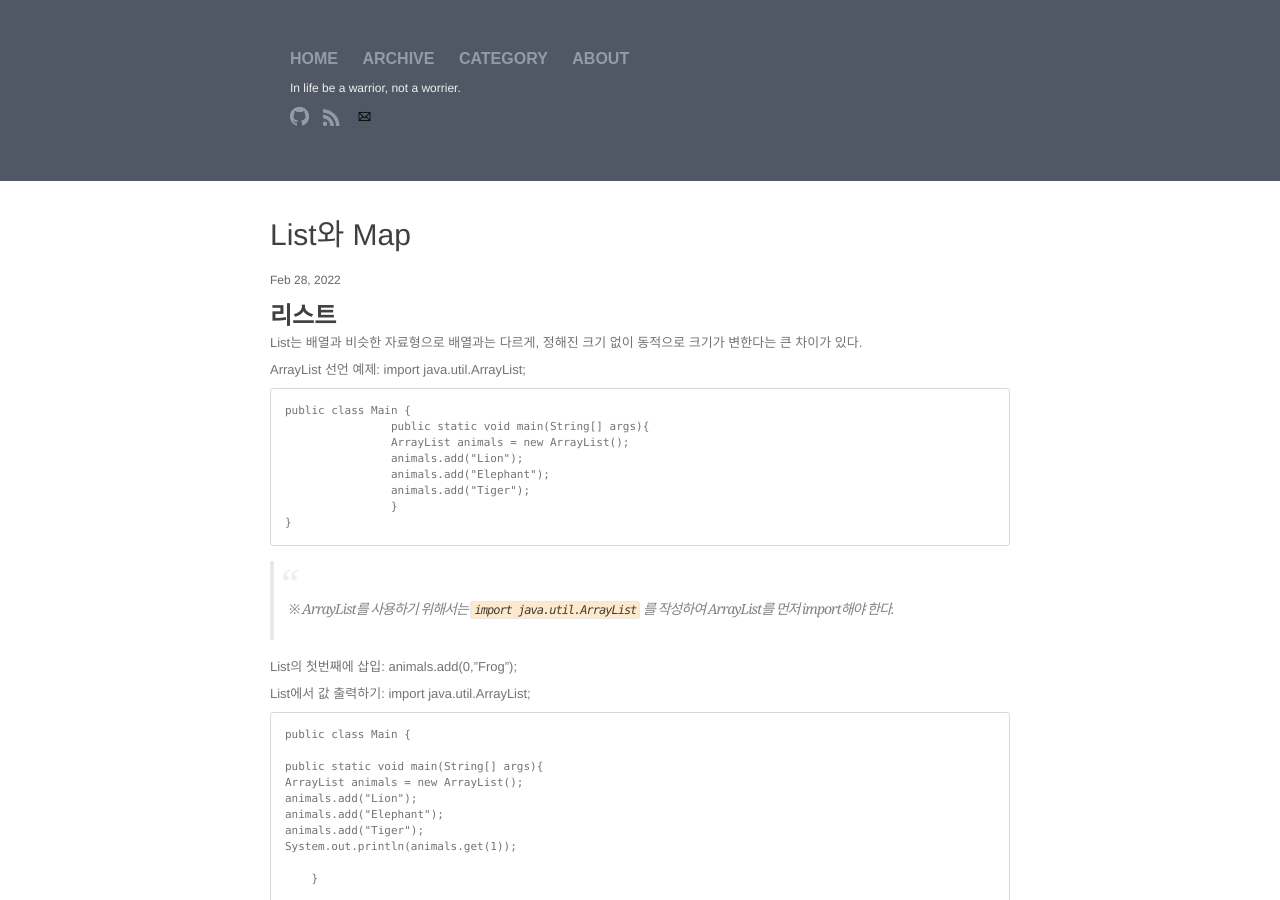
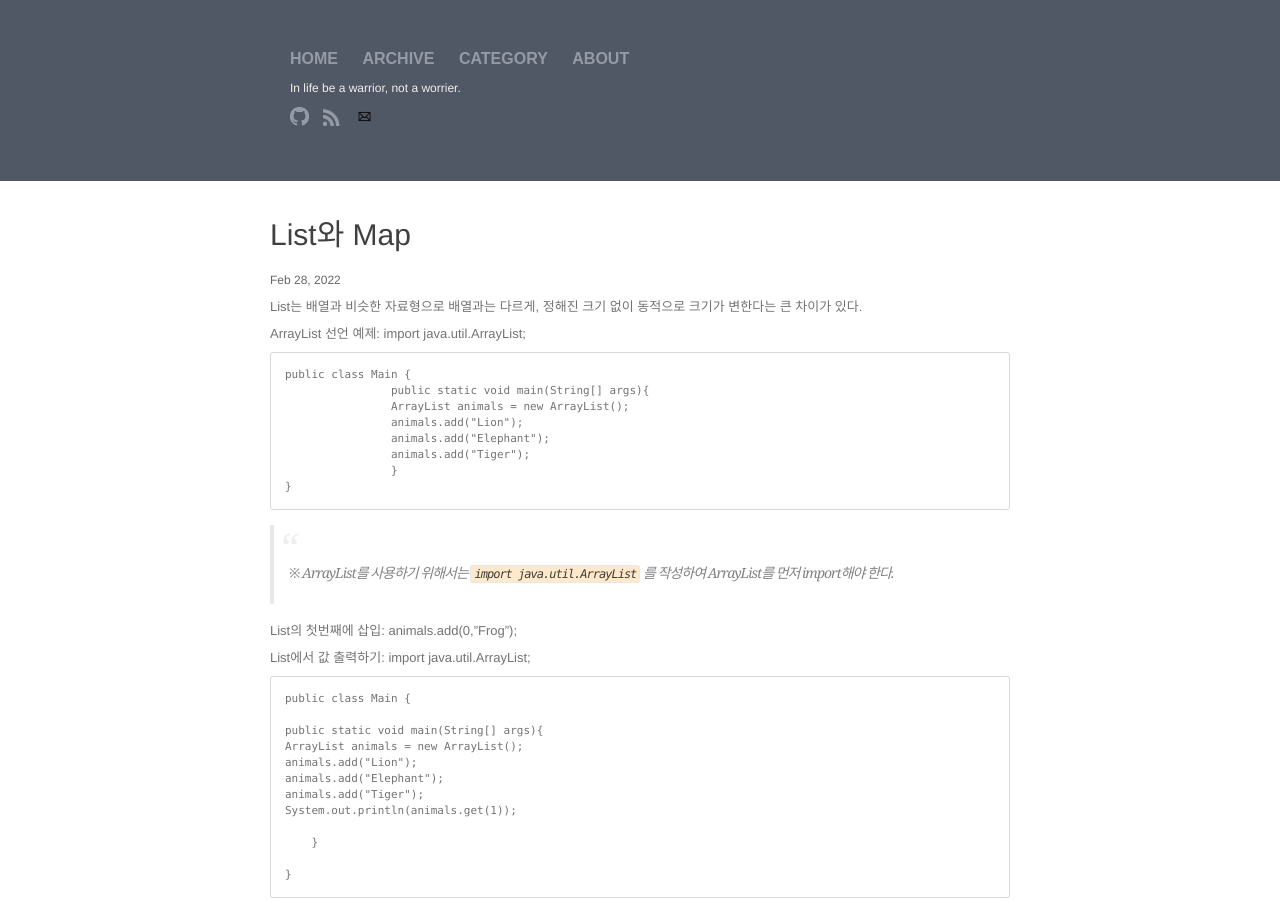
Before and after one commit to cndiqor0512/Blog, a Jekyll site: the page built from _posts/2022-02-28-List와-Map.markdown, in a window 1280 px wide and 900 px high. Built offline with Jekyll 4.4.1, drawn with Linux system fonts in a browser that asks for light colours; comment, search, counter and statistics services are not loaded.

Commit message:
포스트 업로드 오류 해결

```diff
--- a/_posts/2022-02-28-List와-Map.markdown
+++ b/_posts/2022-02-28-List와-Map.markdown
@@ -5,7 +5,6 @@ date:  2022-02-28 18:26:24
 categories: java
 ---
 
-## 리스트
 
 List는 배열과 비슷한 자료형으로 배열과는 다르게, 정해진 크기 없이 동적으로 크기가 변한다는 큰 차이가 있다.
 
```
